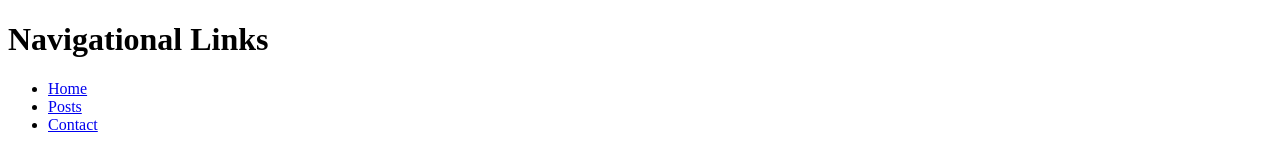
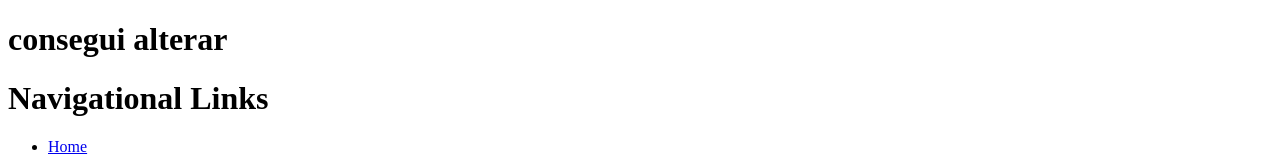
Before and after one commit to Jul10c3s4/tags_de_organiza-o, a plain HTML site: page inserção de tags de organização-codecademy/index.html in a window 1280 px wide. Shown: the top 157 px of the page. Drawn offline with Linux system fonts and the light colour scheme.

Commit message:
Update index.html

```diff
--- a/inserção de tags de organização-codecademy/index.html
+++ b/inserção de tags de organização-codecademy/index.html
@@ -7,6 +7,7 @@
     <title>Document</title>
 </head>
 <body>
+    <h1>consegui alterar</h1>
         <header>
           <h1>Navigational Links</h1>
           <nav>
```
